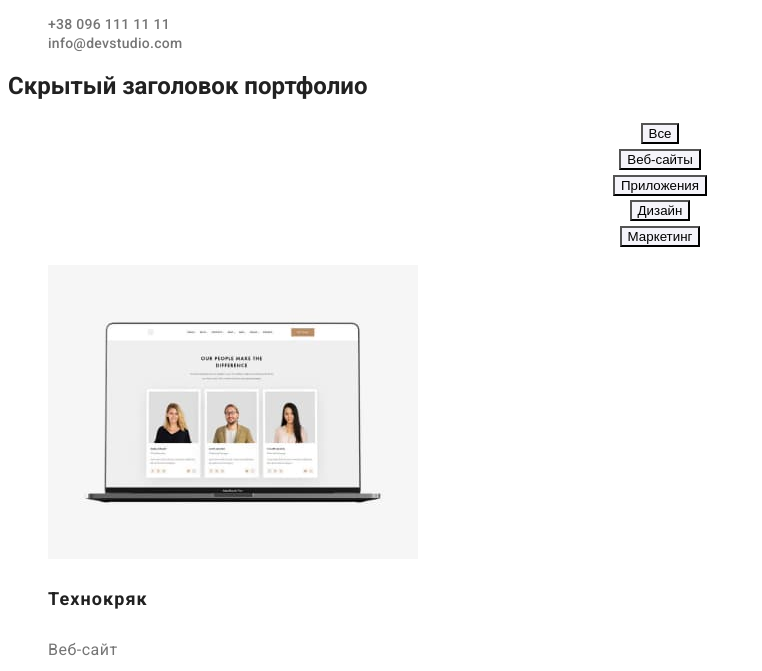
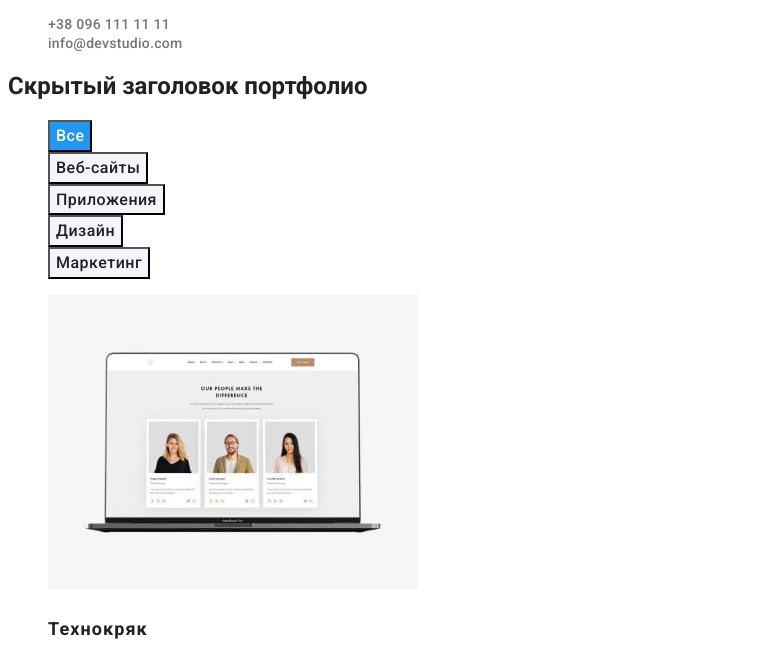
Before and after one commit to Oleksandrzhyvaha/goit-markup-hw-03, a plain HTML site: page portfolio.html in a window 1280 px wide. Both pictures are taken after a click on the button "Все". Shown: the part 114-785 px from the top of the page, without its empty margins (0-762 px from the left). Drawn offline with Linux system fonts and the light colour scheme.

Commit message:
last changes

```diff
--- a/css/styles.css
+++ b/css/styles.css
@@ -140,19 +140,20 @@ body {
   letter-spacing: 0.03em;
   color: var(--second-text-color);
 }
-.filter-item {
+.secondary-btn {
+  font-family: "Roboto", "sans-serif";
   font-weight: 500;
   font-size: 16px;
   line-height: 1.62;
   text-align: center;
   letter-spacing: 0.03em;
   color: var(--primary-shade-color);
-}
-.secondary-btn {
   background-color: var(--btn-background-color);
 }
-.secondary-btn:active {
-  color: var(--accent-color);
+.secondary-btn:focus,
+.secondary-btn:hover {
+  background-color: var(--accent-color);
+  color: var(--secondary-color);
 }
 .portfolio-item-title {
   font-weight: 700;
```
